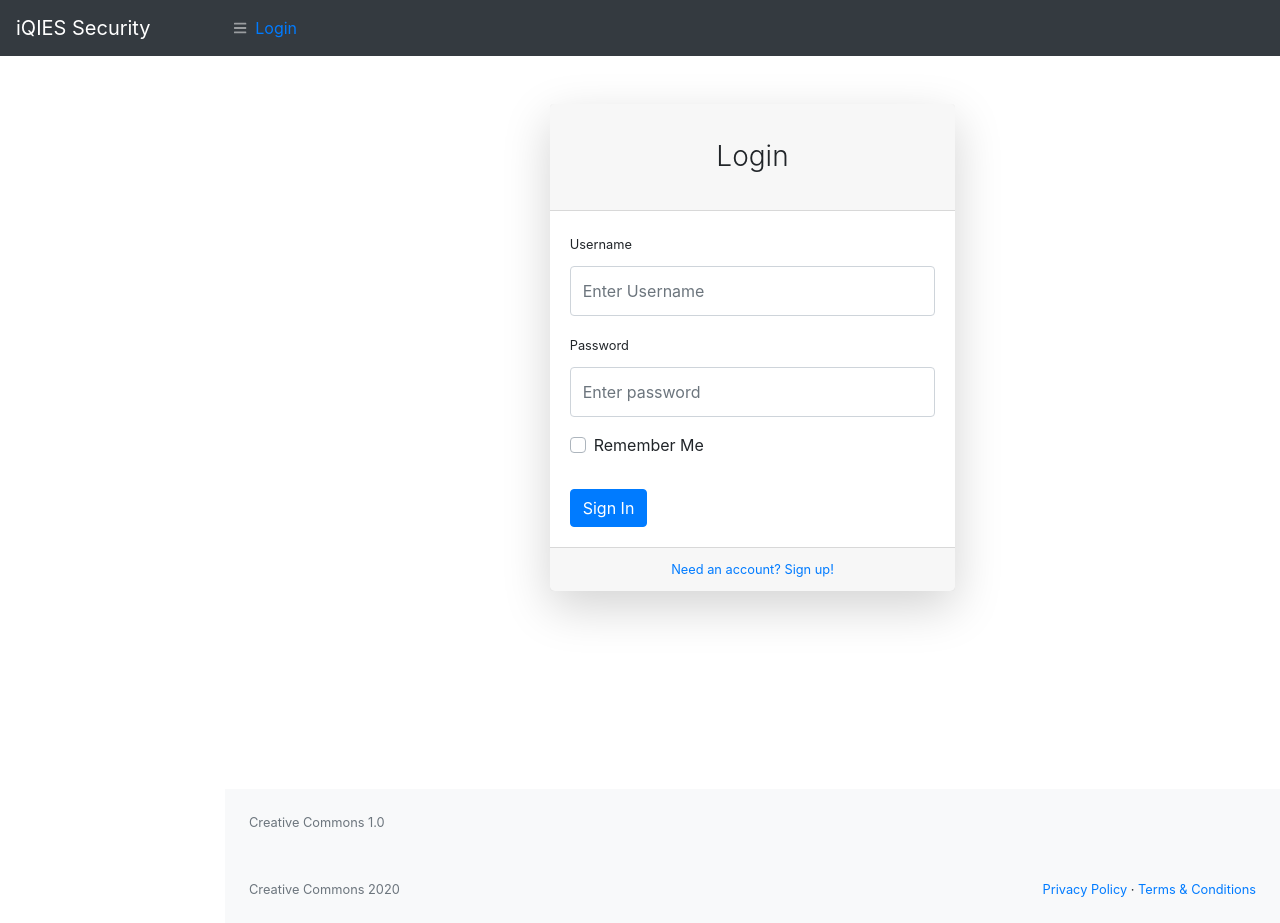
After one commit to tdonaworth/security-dashboard, a Flask app: page /login in a window 1280 px wide. The commit adds this page. Run offline with Flask 2, Linux system fonts and the light colour scheme; some libraries are stand-ins or nearby versions.

Commit message:
added user and login stubs

```diff
--- a/app/__init__.py
+++ b/app/__init__.py
@@ -2,10 +2,16 @@ from flask import Flask
 from config import Config
 from flask_sqlalchemy import SQLAlchemy
 from flask_migrate import Migrate
+from redis import Redis
+import rq
 
 
 app = Flask(__name__)
 app.config.from_object(Config)
+app.redis = Redis.from_url(app.config['REDIS_URL'])
+app.task_queue = rq.Queue('sec-dash-tasks', connection = app.redis)
+
+
 db = SQLAlchemy(app)
 migrate = Migrate(app, db)
 
--- /dev/null
+++ b/app/forms.py
@@ -0,0 +1,9 @@
+from flask_wtf import FlaskForm
+from wtforms import StringField, PasswordField, BooleanField, SubmitField
+from wtforms.validators import DataRequired
+
+class LoginForm(FlaskForm):
+    username    = StringField('Username', validators=[DataRequired()])
+    password    = PasswordField('Password', validators=[DataRequired()])
+    remember_me = BooleanField('Remember Me')
+    submit      = SubmitField('Sign In')
--- a/app/routes.py
+++ b/app/routes.py
@@ -1,7 +1,8 @@
 import json
 import os
-from flask import render_template
+from flask import render_template, flash, redirect
 from app import app
+from app.forms import LoginForm
 
 @app.route('/')
 @app.route('/index')
@@ -21,3 +22,21 @@ def services():
 @app.route('/nexus')
 def nexus():
     return render_template('nexus.html')
+
+@app.route('/login', methods=['GET', 'POST'])
+def login():
+    form = LoginForm()
+    if form.validate_on_submit():
+        flash('Login requested for user {}, remember_me={}'.format(form.username.data, form.remember_me.data))
+        return redirect('/index')
+    return render_template('login.html', title='Sign In', form=form)
+
+@app.route('/user/<username>')
+#@login_required
+def user(username):
+    user = User.query.filter_by(username=username).first_or_404()
+    tasks=  [
+        {'id': 'task123', 'name':'task1', 'description':'a background job', 'complete':True},
+        {'id': 'task124', 'name':'task2', 'description':'still a background job', 'complete':False}
+    ]
+    return runder_template('user.html', user=user, tasks=tasks)
--- a/app/static/assets/demo/datatables-demo.js
+++ /dev/null
@@ -1,4 +0,0 @@
-// Call the dataTables jQuery plugin
-$(document).ready(function() {
-  $('#dataTable').DataTable();
-});
--- a/app/tasks.py
+++ b/app/tasks.py
@@ -1,5 +1,8 @@
 import time
 from rq import get_current_job
+from app import app
+
+app =
 
 def example(seconds):
     job = get_current_job()
--- /dev/null
+++ b/app/templates/base_min.html
@@ -0,0 +1,80 @@
+<!DOCTYPE html>
+<html lang="en">
+
+<head>
+    <meta charset="utf-8" />
+    <meta http-equiv="X-UA-Compatible" content="IE=edge" />
+    <meta name="viewport" content="width=device-width, initial-scale=1, shrink-to-fit=no" />
+    <meta name="description" content="" />
+    <meta name="author" content="" />
+    <title>iQIES Security Dashboard</title>
+    <link href="{{ url_for('static', filename='css/styles.css') }}" rel="stylesheet" />
+    <link href="https://cdn.datatables.net/1.10.20/css/dataTables.bootstrap4.min.css" rel="stylesheet" crossorigin="anonymous" />
+    <script src="https://cdnjs.cloudflare.com/ajax/libs/font-awesome/5.11.2/js/all.min.js" crossorigin="anonymous"></script>
+</head>
+
+<body class="sb-nav-fixed">
+    <nav class="sb-topnav navbar navbar-expand navbar-dark bg-dark">
+        <!-- Top Navbar -->
+        <a class="navbar-brand" href="{{ url_for('index') }}">iQIES Security</a>
+    <button class="btn btn-link btn-sm order-1 order-lg-0" id="sidebarToggle" href="#">
+        <i class="fas fa-bars"></i>
+    </button>
+    <!-- Navbar Search-->
+    <!--
+    <form class="d-none d-md-inline-block form-inline ml-auto mr-0 mr-md-3 my-2 my-md-0">
+        <div class="input-group">
+            <input class="form-control" type="text" placeholder="Search for..." aria-label="Search" aria-describedby="basic-addon2" />
+            <div class="input-group-append">
+                <button class="btn btn-primary" type="button"><i class="fas fa-search"></i></button>
+            </div>
+        </div>
+    </form>
+    -->
+    <!-- Navbar-->
+    <ul class="navbar-nav ml-auto ml-md-0">
+
+            <a href="{{ url_for('login') }}">Login</a>
+
+    </ul>
+    </nav>
+    <div id="layoutSidenav">
+        <div id="layoutSidenav_content">
+            <main>
+            {% with messages = get_flashed_messages() %}
+            {% if messages %}
+                {% for message in messages %}
+                    <div class="alert alert-warning alert-dismissible fade show" role="alert">
+                        {{ message }}
+                        <button type="button" class="close" data-dismiss="alert" aria-label="Close">
+                            <span aria-hidden="true">&times;</span>
+                        </button>
+                    </div>
+                {% endfor %}
+            {% endif %}
+            {% endwith %}
+                {% block content %} {% endblock %}
+            </main>
+            <footer class="py-4 bg-light mt-auto">
+                <div class="container-fluid">
+                    <div class="d-flex align-items-center justify-content-between small">
+                        <div class="text-muted">Creative Commons 2020</div>
+                        <div>
+                            <a href="#">Privacy Policy</a>
+                            &middot;
+                            <a href="#">Terms &amp; Conditions</a>
+                        </div>
+                    </div>
+                </div>
+            </footer>
+        </div>
+    </div>
+    <script src="https://code.jquery.com/jquery-3.4.1.min.js" crossorigin="anonymous"></script>
+    <script src="https://stackpath.bootstrapcdn.com/bootstrap/4.3.1/js/bootstrap.bundle.min.js" crossorigin="anonymous"></script>
+
+    <script src="https://cdn.datatables.net/1.10.20/js/jquery.dataTables.min.js" crossorigin="anonymous"></script>
+    <script src="https://cdn.datatables.net/1.10.20/js/dataTables.bootstrap4.min.js" crossorigin="anonymous"></script>
+
+</body>
+
+</html>
--- /dev/null
+++ b/app/templates/login.html
@@ -0,0 +1,60 @@
+{% extends "base_min.html" %}
+
+{% block content %}
+
+    <form action="" method="post" novalidate>
+        {{ form.hidden_tag() }}
+       <div id="layoutAuthentication">
+            <div id="layoutAuthentication_content">
+                <main>
+                    <div class="container">
+                        <div class="row justify-content-center">
+                            <div class="col-lg-5">
+                                <div class="card shadow-lg border-0 rounded-lg mt-5">
+                                    <div class="card-header"><h3 class="text-center font-weight-light my-4">Login</h3></div>
+                                    <div class="card-body">
+                                        <form>
+                                            <div class="form-group">
+                                                <label class="small mb-1" for="inputEmailAddress">{{ form.username.label }}</label>
+                                                {{ form.username(class='form-control py-4', id='inputUsername', placeholder='Enter Username') }}
+                                            </div>
+                                            <div class="form-group">
+                                                <label class="small mb-1" for="inputPassword">{{ form.password.label }}</label>
+                                                {{ form.password(class='form-control py-4', id='inputPassword', placeholder='Enter password') }}
+                                            </div>
+                                            <div class="form-group">
+                                                <div class="custom-control custom-checkbox">
+                                                    {{ form.remember_me(class='custom-control-input', id='rememberMeCheck') }}
+                                                    <label class="custom-control-label" for="rememberPasswordCheck">{{form.remember_me.label }}</label>
+                                                </div>
+                                            </div>
+                                            <div class="form-group d-flex align-items-center justify-content-between mt-4 mb-0">
+                                                <!-- <a class="small" href="password.html">Forgot Password?</a>
+                                                <a class="btn btn-primary" href="index.html">Login</a> -->
+                                                {{ form.submit(class='btn btn-primary')}}
+                                            </div>
+                                        </form>
+                                    </div>
+                                    <div class="card-footer text-center">
+                                        <div class="small">
+                                            <a href="register.html">Need an account? Sign up!</a>
+                                        </div>
+                                    </div>
+                                </div>
+                            </div>
+                        </div>
+                    </div>
+                </main>
+            </div>
+            <div id="layoutAuthentication_footer">
+                <footer class="py-4 bg-light mt-auto">
+                    <div class="container-fluid">
+                        <div class="d-flex align-items-center justify-content-between small">
+                            <div class="text-muted">Creative Commons 1.0</div>
+                        </div>
+                    </div>
+                </footer>
+            </div>
+        </div>
+
+{% endblock %}
--- a/config.py
+++ b/config.py
@@ -2,6 +2,7 @@ import os
 basedir = os.path.abspath(os.path.dirname(__file__))
 
 class Config(object):
-    SQLALCHEMY_DATABASE_URI = os.environ.get('DATABASE_URL') or \
-        'sqlite:///' + os.path.join(basedir, 'app.db')
+    SQLALCHEMY_DATABASE_URI = os.environ.get('DATABASE_URL') or 'sqlite:///' + os.path.join(basedir, 'app.db')
     SQLALCHEMY_TRACK_MODIFICATIONS = False
+    REDIS_URL = os.environ.get('REDIS_URL') or 'redis://'
+    SECRET_KEY = "af8a8338jf#fFef%a9a9933"
--- a/secdash.py
+++ b/secdash.py
@@ -1,4 +1,10 @@
-from app import app
+from app import app, db
+from app.models import User, Task
+
+@app.shell_context_processor
+def make_shell_context():
+    return{'db': db, 'User': User, 'Task': Task}
+
 
 if __name__ == '__main__':
     app.run()
```
Also changed, not shown: app/models.py (+32 -13 lines), app/static/assets/demo/chart-area-demo.js (deleted, +0 -54 lines), app/static/assets/demo/chart-bar-demo.js (deleted, +0 -46 lines), app/static/assets/demo/chart-pie-demo.js (deleted, +0 -16 lines), app/templates/base.html (+5 -16 lines), app/templates/examples/login.html (+3 -5 lines), app/templates/user.html (added, +11 -0 lines), scrap.txt (added, +13 -0 lines), app.db.
